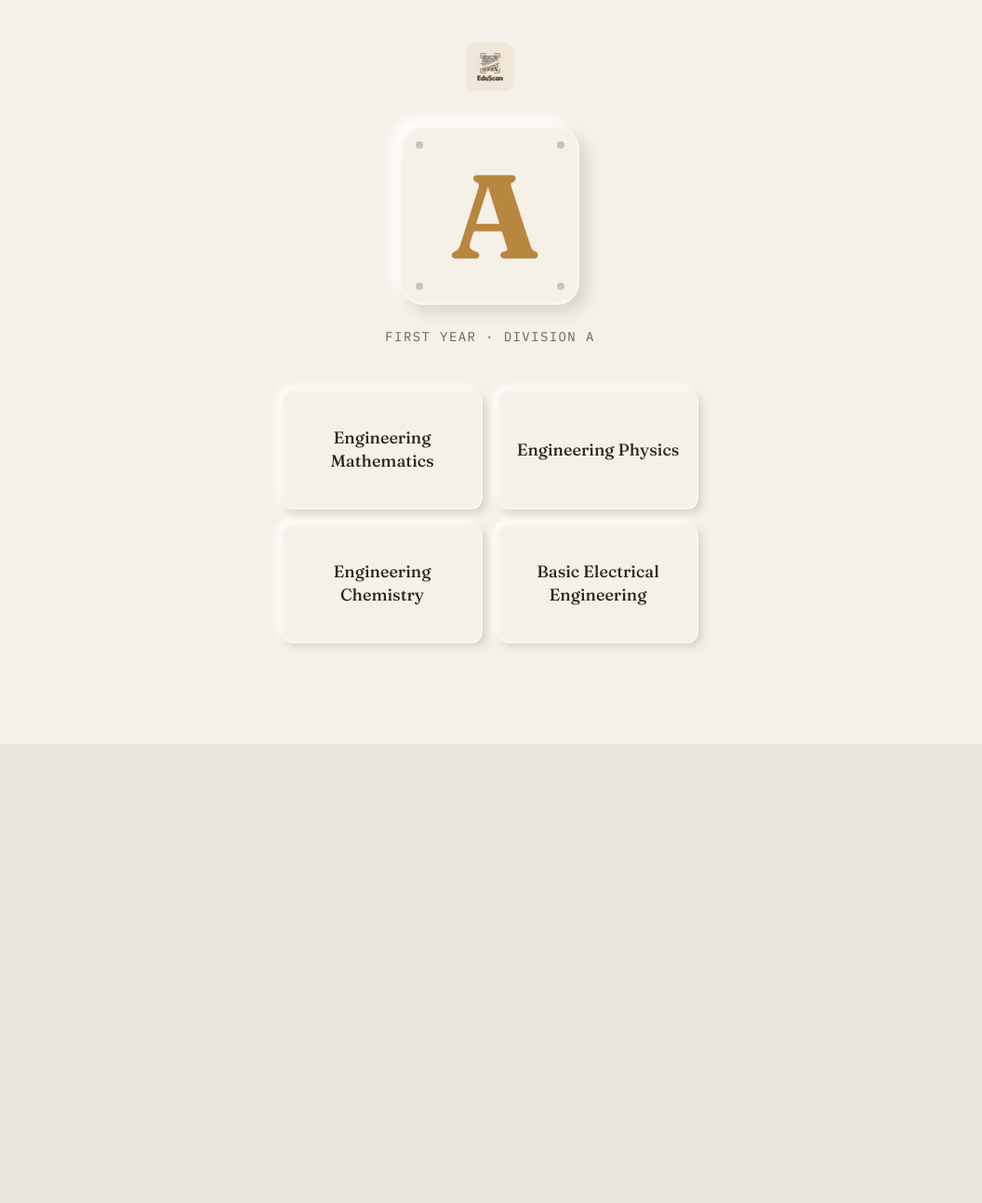
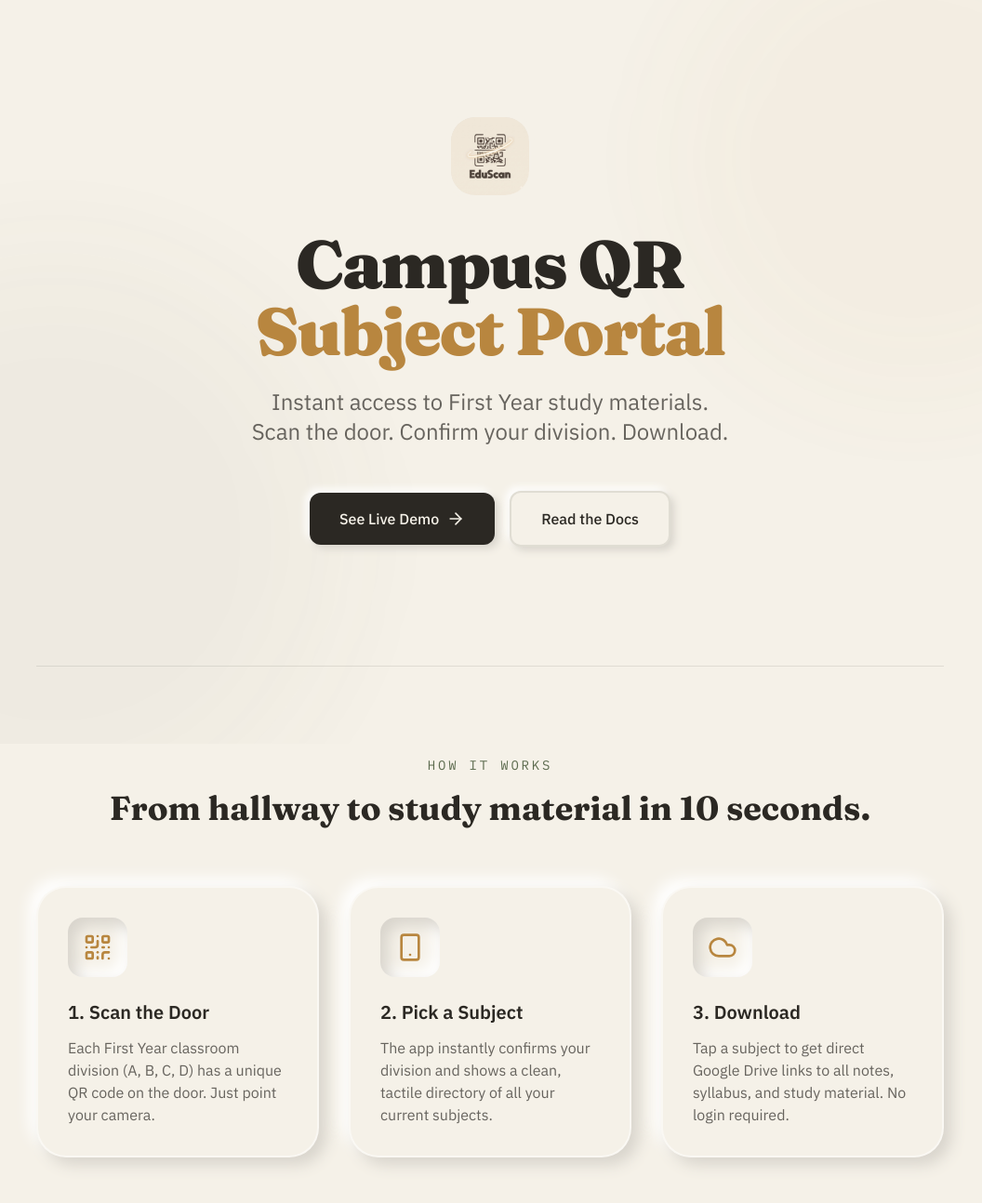
Before and after one commit to zgentech69/edu-scan, a Next.js app: page / in a window 1280 px wide. Shown: the top 1294 px of the page at 93% size, without its empty margins (113-1169 px from the left). Before the commit the page ends 800 px from the top, so only its background shows below. Built offline with nearby package versions, Linux system fonts and the light colour scheme.

Commit message:
Build animated marketing landing page

```diff
--- a/src/app/page.tsx
+++ b/src/app/page.tsx
@@ -1,85 +1,162 @@
 'use client';
 
 import Image from 'next/image';
-import { useState } from 'react';
-
-const subjects = [
-  { id: 'maths', name: 'Engineering Mathematics' },
-  { id: 'physics', name: 'Engineering Physics' },
-  { id: 'chemistry', name: 'Engineering Chemistry' },
-  { id: 'bee', name: 'Basic Electrical Engineering' },
-];
+import { QrCode, Smartphone, Cloud, ArrowRight, Zap, CheckCircle2 } from 'lucide-react';
+import { useEffect, useState } from 'react';
 
 export default function Home() {
-  const [activeSubject, setActiveSubject] = useState<string | null>(null);
+  const [mounted, setMounted] = useState(false);
+
+  useEffect(() => {
+    setMounted(true);
+  }, []);
+
+  if (!mounted) return null;
 
   return (
-    <main className="min-h-[100dvh] flex flex-col items-center p-6 relative">
+    <main className="min-h-screen bg-paper text-ink overflow-x-hidden selection:bg-brass selection:text-paper font-sans">
+      {/* Decorative ambient background */}
+      <div className="fixed inset-0 pointer-events-none overflow-hidden">
+        <div className="absolute top-[-10%] right-[-5%] w-[500px] h-[500px] bg-brass/5 rounded-full blur-3xl animate-pulse-slow" />
+        <div className="absolute bottom-[-10%] left-[-10%] w-[600px] h-[600px] bg-moss/5 rounded-full blur-3xl animate-pulse-slow" style={{ animationDelay: '2s' }} />
+      </div>
 
-      {/* Top Logo Plaque */}
-      <div className="w-16 h-16 mt-4 mb-8 rounded-2xl overflow-hidden shadow-plaque-inset border-[6px] border-paper relative">
+      <div className="max-w-5xl mx-auto px-6 py-20 relative z-10">
+
+        {/* HERO SECTION */}
+        <section className="flex flex-col items-center text-center pt-10 pb-32 animate-in fade-in slide-in-from-bottom-12 duration-1000 ease-out">
+          {/* Logo Plaque */}
+          <div className="w-24 h-24 mb-8 rounded-[2rem] overflow-hidden shadow-plaque-inset border-[6px] border-paper relative group">
             <Image
               src="/logo.jpeg"
               alt="Campus Logo"
               fill
-          className="object-cover"
-          sizes="64px"
+              className="object-cover transition-transform duration-700 group-hover:scale-110"
+              sizes="96px"
             />
           </div>
 
-      <div className="max-w-md w-full flex flex-col items-center animate-in fade-in slide-in-from-bottom-4 duration-700 ease-out fill-mode-both">
+          <h1 className="text-5xl md:text-7xl font-display font-black text-ink mb-6 tracking-tight leading-[1.1]">
+            Campus QR <br/>
+            <span className="text-brass">Subject Portal</span>
+          </h1>
 
-        {/* Division Plaque */}
-        <div className="relative mb-6">
-          <div className="w-48 h-48 rounded-[1.5rem] bg-paper shadow-plaque border-2 border-white/40 flex flex-col items-center justify-center relative">
-            <h1 className="font-display font-bold text-9xl text-brass tracking-widest translate-x-3 drop-shadow-sm">
-              A
-            </h1>
+          <p className="text-xl md:text-2xl text-ink/70 max-w-2xl font-sans mb-12 leading-relaxed">
+            Instant access to First Year study materials. <br className="hidden md:block"/>
+            Scan the door. Confirm your division. Download.
+          </p>
+
+          <div className="flex gap-4 items-center">
+            <button className="bg-ink text-paper px-8 py-4 rounded-xl font-medium shadow-buzzer hover:shadow-buzzer-pressed hover:translate-y-1 transition-all duration-200 flex items-center gap-2 group">
+              See Live Demo
+              <ArrowRight className="w-5 h-5 group-hover:translate-x-1 transition-transform" />
+            </button>
+            <button className="bg-paper text-ink px-8 py-4 rounded-xl font-medium border-2 border-ink/10 shadow-buzzer hover:shadow-buzzer-pressed hover:translate-y-1 transition-all duration-200">
+              Read the Docs
+            </button>
           </div>
-          {/* Screw details */}
-          <div className="absolute top-4 left-4 w-2 h-2 rounded-full bg-ink/20 shadow-inner" />
-          <div className="absolute top-4 right-4 w-2 h-2 rounded-full bg-ink/20 shadow-inner" />
-          <div className="absolute bottom-4 left-4 w-2 h-2 rounded-full bg-ink/20 shadow-inner" />
-          <div className="absolute bottom-4 right-4 w-2 h-2 rounded-full bg-ink/20 shadow-inner" />
+        </section>
+
+        {/* HOW IT WORKS SECTION */}
+        <section className="py-24 border-t border-ink/10">
+          <div className="text-center mb-16 animate-in fade-in slide-in-from-bottom-8 duration-700 delay-300 fill-mode-both">
+            <h2 className="text-sm font-mono text-moss uppercase tracking-[0.2em] mb-4">How It Works</h2>
+            <h3 className="text-4xl font-display font-bold">From hallway to study material in 10 seconds.</h3>
           </div>
 
-        {/* Utility Label */}
-        <p className="font-mono text-sm text-ink/70 uppercase tracking-widest mb-12">
-          First Year · Division A
+          <div className="grid md:grid-cols-3 gap-8">
+            {/* Step 1 */}
+            <div className="bg-paper p-8 rounded-[2rem] shadow-plaque border-2 border-white/50 hover:-translate-y-2 transition-transform duration-500 group">
+              <div className="w-16 h-16 rounded-2xl bg-paper shadow-plaque-inset flex items-center justify-center mb-6">
+                <QrCode className="w-8 h-8 text-brass group-hover:scale-110 transition-transform" />
+              </div>
+              <h4 className="text-xl font-bold mb-3">1. Scan the Door</h4>
+              <p className="text-ink/70">Each First Year classroom division (A, B, C, D) has a unique QR code on the door. Just point your camera.</p>
+            </div>
+
+            {/* Step 2 */}
+            <div className="bg-paper p-8 rounded-[2rem] shadow-plaque border-2 border-white/50 hover:-translate-y-2 transition-transform duration-500 delay-100 group">
+              <div className="w-16 h-16 rounded-2xl bg-paper shadow-plaque-inset flex items-center justify-center mb-6">
+                <Smartphone className="w-8 h-8 text-brass group-hover:scale-110 transition-transform" />
+              </div>
+              <h4 className="text-xl font-bold mb-3">2. Pick a Subject</h4>
+              <p className="text-ink/70">The app instantly confirms your division and shows a clean, tactile directory of all your current subjects.</p>
+            </div>
+
+            {/* Step 3 */}
+            <div className="bg-paper p-8 rounded-[2rem] shadow-plaque border-2 border-white/50 hover:-translate-y-2 transition-transform duration-500 delay-200 group">
+              <div className="w-16 h-16 rounded-2xl bg-paper shadow-plaque-inset flex items-center justify-center mb-6">
+                <Cloud className="w-8 h-8 text-brass group-hover:scale-110 transition-transform" />
+              </div>
+              <h4 className="text-xl font-bold mb-3">3. Download</h4>
+              <p className="text-ink/70">Tap a subject to get direct Google Drive links to all notes, syllabus, and study material. No login required.</p>
+            </div>
+          </div>
+        </section>
+
+        {/* FEATURES HIGHLIGHT */}
+        <section className="py-24">
+          <div className="bg-ink text-paper rounded-[3rem] p-12 md:p-20 relative overflow-hidden shadow-2xl">
+            <div className="absolute top-0 right-0 w-[800px] h-[800px] bg-brass/10 rounded-full blur-3xl -translate-y-1/2 translate-x-1/3" />
+
+            <div className="relative z-10 flex flex-col md:flex-row gap-16 items-center">
+              <div className="flex-1">
+                <h2 className="text-3xl md:text-5xl font-display font-bold mb-6 leading-tight">
+                  Designed for speed. <br/> Built to scale.
+                </h2>
+                <p className="text-paper/70 text-lg mb-8 max-w-md">
+                  A frictionless experience for students, and an effortless management system for admins.
                 </p>
 
-        {/* Subjects Buzzer Grid */}
-        <div className="w-full grid grid-cols-2 gap-4">
-          {subjects.map((subject) => {
-            const isActive = activeSubject === subject.id;
-            return (
-              <button
-                key={subject.id}
-                onClick={() => {
-                  setActiveSubject(subject.id);
-                  // In a real app, this would navigate: router.push(`/scan/A/${subject.id}`)
-                }}
-                className={`
-                  relative flex flex-col items-center justify-center text-center p-4 h-32 rounded-xl transition-all duration-150 ease-out border-2 border-white/30
-                  ${isActive
-                    ? 'shadow-buzzer-pressed bg-paper/80 translate-y-1'
-                    : 'shadow-buzzer bg-paper hover:shadow-buzzer-pressed hover:translate-y-1'
+                <ul className="space-y-4">
+                  {[
+                    "Zero-login student access",
+                    "Config-driven architecture",
+                    "Native-feeling UI on the web",
+                    "Direct Google Drive integration"
+                  ].map((feature, i) => (
+                    <li key={i} className="flex items-center gap-3">
+                      <CheckCircle2 className="w-5 h-5 text-moss" />
+                      <span className="font-medium">{feature}</span>
+                    </li>
+                  ))}
+                </ul>
+              </div>
+
+              {/* Decorative Plaque Showcase inside the dark section */}
+              <div className="flex-1 w-full max-w-sm">
+                <div className="bg-paper text-ink p-8 rounded-[2rem] shadow-[0_20px_40px_rgba(0,0,0,0.4)] transform rotate-3 hover:rotate-0 transition-transform duration-500">
+                  <div className="font-mono text-xs uppercase tracking-widest text-ink/50 mb-4">Config Example</div>
+                  <pre className="text-xs bg-ink/5 p-4 rounded-xl overflow-x-auto text-ink font-mono">
+{`{
+  "divisions": ["A", "B", "C", "D"],
+  "subjects": [
+    {
+      "id": "maths",
+      "name": "Eng. Mathematics",
+      "driveLinks": {
+        "A": "https://drive..."
       }
-                `}
-              >
-                <span className={`font-display text-lg leading-snug ${isActive ? 'text-brass font-bold' : 'text-ink font-medium'}`}>
-                  {subject.name}
-                </span>
-                {isActive && (
-                  <span className="absolute bottom-3 font-mono text-[10px] text-moss uppercase tracking-wider">
-                    Selected
-                  </span>
-                )}
-              </button>
-            )
-          })}
+    }
+  ]
+}`}
+                  </pre>
                 </div>
               </div>
+            </div>
+          </div>
+        </section>
+      </div>
+
+      <style dangerouslySetInnerHTML={{__html: `
+        @keyframes pulse-slow {
+          0%, 100% { opacity: 0.5; transform: scale(1); }
+          50% { opacity: 0.8; transform: scale(1.05); }
+        }
+        .animate-pulse-slow {
+          animation: pulse-slow 8s ease-in-out infinite;
+        }
+      `}} />
     </main>
   );
 }
```
Lines whose indentation alone changed are shown as unchanged.
